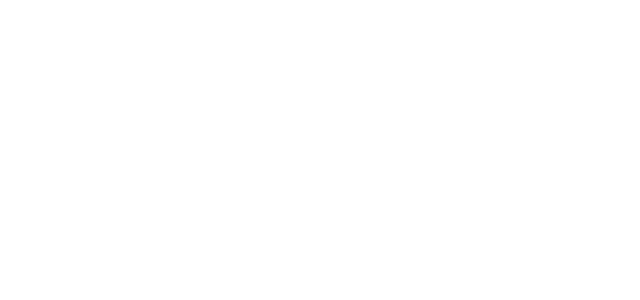
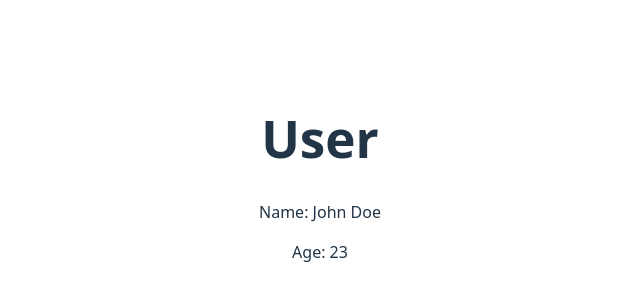
Before and after one commit to alinanigman/rs-react-redux-lessons, a React (Vite) app: page / in a window 1280 px wide. Shown: the part 222-522 px from the top of the page, without its empty margins (320-960 px from the left). Built offline with nearby package versions, Linux system fonts and the light colour scheme.

Commit message:
feat: add User component to app

```diff
--- a/src/App.jsx
+++ b/src/App.jsx
@@ -1,7 +1,12 @@
+import { User } from "./components";
 import styles from "./App.module.css";
 
 function App() {
-  return <div className={styles.App}></div>;
+  return (
+    <div className={styles.App}>
+      <User />
+    </div>
+  );
 }
 
 export default App;
```
